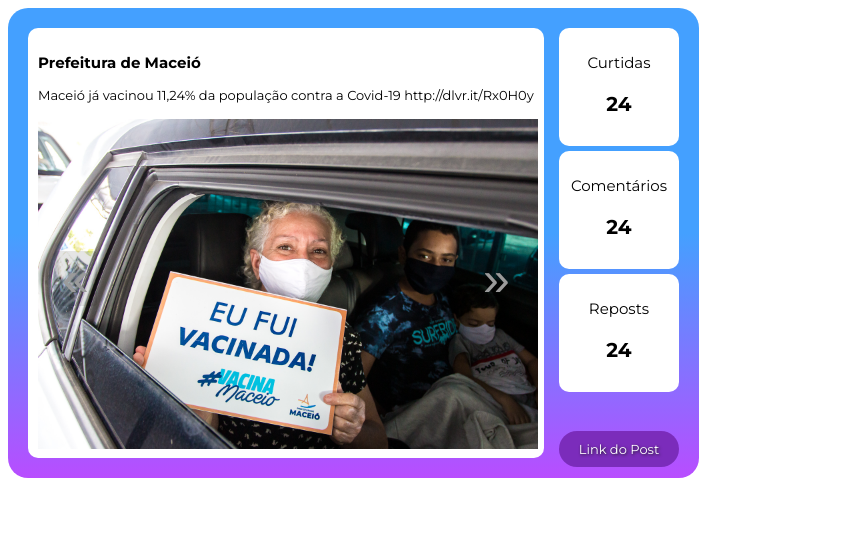
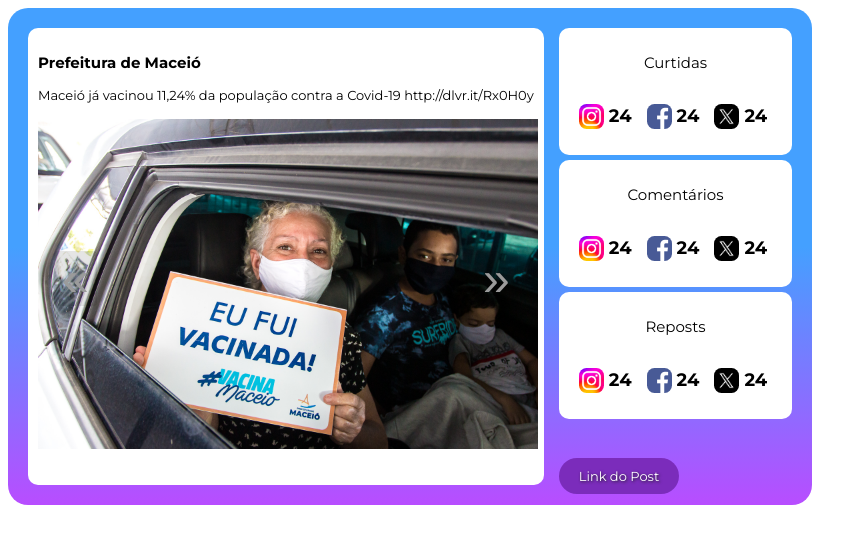
Before and after one commit to LeoGC7/post-track, a plain HTML site: page index.html in a window 1280 px wide. Shown: the whole page, without its empty margins (0-867 px from the left). Drawn offline with Linux system fonts and the light colour scheme.

Commit message:
data modified

```diff
--- a/index.html
+++ b/index.html
@@ -37,19 +37,40 @@
             <div>
                 <div class="likes">
                     <p>Curtidas</p>
-                    <p class="numbers">24</p>
+                    <div class="data">
+                        <img class="data-image" alt="instagram logo" src="images/instagram.png">
+                        <p class="numbers">24</p>
+                        <img src="images/facebook.png" alt="facebook logo" class="data-image">
+                        <p class="numbers">24</p>
+                        <img src="images/twitter.jpg" alt="twitter logo" class="data-image">
+                        <p class="numbers">24</p>
+                    </div>
                 </div>
             </div>
             <div>
                 <div class="comments">
                     <p>Comentários</p>
-                    <p class="numbers">24</p>
+                    <div class="data">
+                        <img class="data-image" alt="instagram logo" src="images/instagram.png">
+                        <p class="numbers">24</p>
+                        <img src="images/facebook.png" alt="facebook logo" class="data-image">
+                        <p class="numbers">24</p>
+                        <img src="images/twitter.jpg" alt="twitter logo" class="data-image">
+                        <p class="numbers">24</p>
+                    </div>
                 </div>
             </div>
             <div>
                 <div class="reposts">
                     <p>Reposts</p>
-                    <p class="numbers">24</p>
+                    <div class="data">
+                        <img class="data-image" alt="instagram logo" src="images/instagram.png">
+                        <p class="numbers">24</p>
+                        <img src="images/facebook.png" alt="facebook logo" class="data-image">
+                        <p class="numbers">24</p>
+                        <img src="images/twitter.jpg" alt="twitter logo" class="data-image">
+                        <p class="numbers">24</p>
+                    </div>
                 </div>
             </div>
             <div>
--- a/styles/styles.css
+++ b/styles/styles.css
@@ -61,9 +61,25 @@ p {
     font-size: 13px;
 }
 
+.data {
+    display: flex;
+    margin-left: 10px;
+}
+
 .numbers {
     font-weight: bold;
-    font-size: 20px;
+    font-size: 18px;
+    margin-right: 15px;
+    justify-content: center;
+}
+
+.data-image {
+    width: 25px;
+    height: 25px;;
+    margin-right: 5px;
+    justify-content: center;
+    align-self: center;
+    border-radius: 30%;
 }
 
 .link-button {
```
Also changed, not shown: images/facebook.png (added), images/instagram.png (added), images/twitter.jpg (added).
